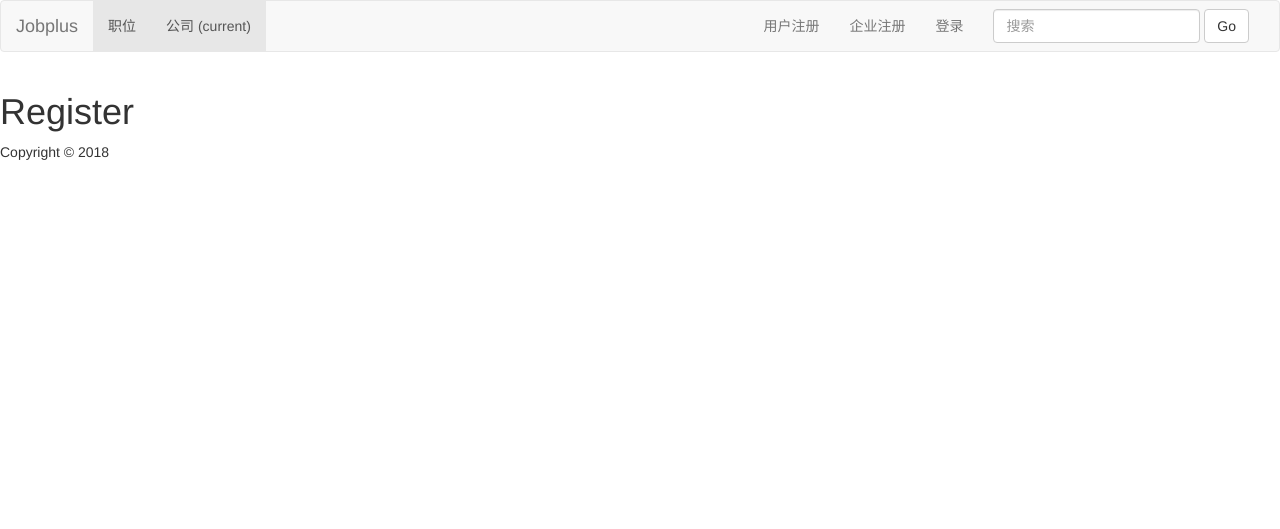
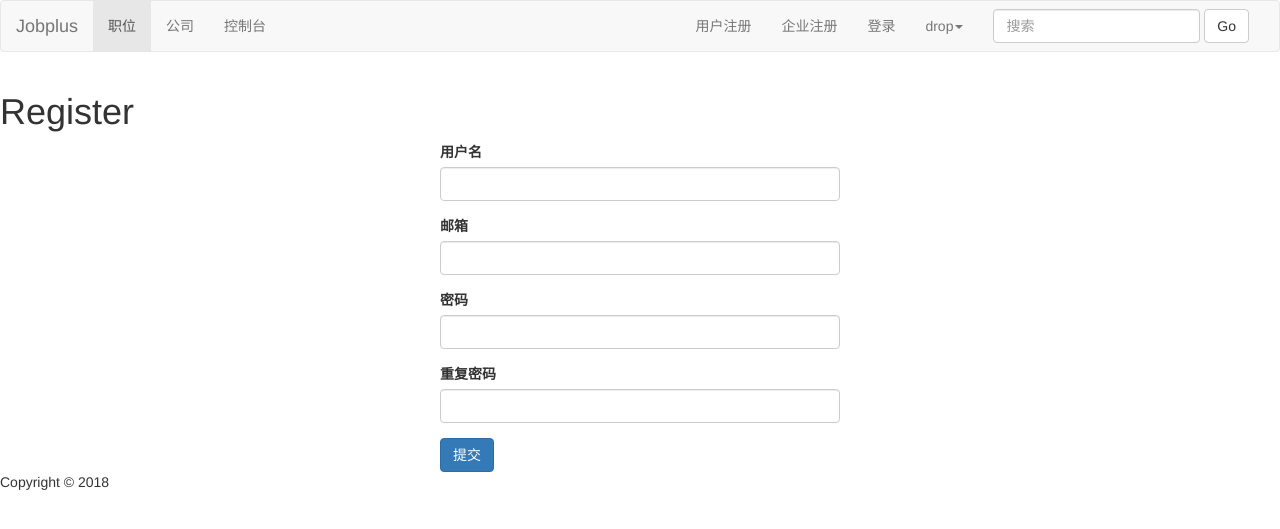
Before and after one commit to Ai-Gao/Flask-jobplus, a Flask app: template jobplus/templates/register.html in a window 1280 px wide. Shown: the top 529 px of the page. Run offline with Flask 2, Linux system fonts and the light colour scheme; the template is opened without the code that fills it: values that come from a table or form of the project are taken from there, others are empty; some libraries are stand-ins or nearby versions.

Commit message:
add macros.html

```diff
--- a/jobplus/app.py
+++ b/jobplus/app.py
@@ -1,7 +1,9 @@
 from flask import Flask, render_template
 from jobplus.config import configs
-from jobplus.models import db
+from jobplus.models import db, User
 from flask_migrate import Migrate
+from flask_login import LoginManager
+
 
 # create app 通过配置文件动态创建Flask app 工厂函数
 def create_app(config):
@@ -10,10 +12,13 @@ def create_app(config):
     app.config.from_object(configs.get(config))
 
     # SQLAlchemy 初始化方式 init_app
-    db.init_app(app)
+    #db.init_app(app)
 
     # flask_migrate 注册app
-    Migrate(app, db)
+    #Migrate(app, db)
+
+    # 扩展app注册
+    register_extensions(app)
 
     # 工厂函数调用蓝图注册函数
     register_blueprints(app)
@@ -26,3 +31,26 @@ def register_blueprints(app):
     app.register_blueprint(front)
     app.register_blueprint(admin)
     app.register_blueprint(user)
+
+# 将Flask拓展注册到app
+def register_extensions(app):
+    # 初始化 sqlalchemy
+    db.init_app(app)
+
+    # flask_migrate 注册app
+    Migrate(app, db)
+
+    # 使用LoginManager类先实例化类对象
+    login_manager = LoginManager()
+    # 配置app
+    login_manager.init_app(app)
+    # 使用 login_manager.user_loader 回调函数
+    @login_manager.user_loader
+    def user_loader(id):
+        return User.query.get(id)
+
+    # 当用户需要登入的时候 跳转到视图的名字
+    login_manager.login_view = 'front.login'
+
+    # 当用户重定向到登入页面是的消息闪现
+    login_manager.login_message = 'success'
--- a/jobplus/forms.py
+++ b/jobplus/forms.py
@@ -0,0 +1,21 @@
+#coding='utf-8'
+
+from flask_wtf import FlaskForm
+from wtforms import StringField, PasswordField, SubmitField, BooleanField, IntegerField
+from wtforms.validators import DataRequired, Length, Email, EqualTo, Regexp, URL, NumberRange
+
+# 注册表单
+class RegisterForm(FlaskForm):
+    username = StringField('用户名', validators=[DataRequired(message='用户名不能为空'), Length(3,24, message='用户名长度要在3~24个字符之间')])
+    email = StringField('邮箱', validators=[DataRequired(message='邮箱不能为空'), Email(message='请输入合法的email地址')])
+    password = PasswordField('密码', validators=[DataRequired(message='密码不能为空'), Length(6,24, message='密码长度要在6~24个字符之间')])
+    repeat_password = PasswordField('重复密码', validators=[DataRequired(message='密码不能为空'), EqualTo('password', message='密码要相等')])
+    submit = SubmitField('提交')
+
+# 登录表单
+class LoginForm(FlaskForm):
+    username = StringField('用户名', validators=[DataRequired(message='用户名不能为空'), Length(3,24, message='用户名长度要在3~24个字符之间')])
+    #email = StringField('邮箱', validators=[DataRequired(message='邮箱不能为空'), Email(message='请输入合法的邮箱')])
+    password = PasswordField('密码', validators=[DataRequired(message='密码不能为空'), Length(6,24, message='密码长度要在6~24个字符之间')])
+    remember_me = BooleanField('记住我')
+    submit = SubmitField('提交')
--- a/jobplus/models.py
+++ b/jobplus/models.py
@@ -1,6 +1,7 @@
 from flask_sqlalchemy import SQLAlchemy
 from datetime import datetime
 from werkzeug.security import generate_password_hash, check_password_hash
+from flask_login import UserMixin
 
 # 创建数据库ORM对象
 db = SQLAlchemy()
@@ -24,7 +25,7 @@ user_job = db.Table(
         )
 
 # 求职者表
-class User(Base):
+class User(Base, UserMixin):
     __tablename__ = 'user'
 
     ROLE_USER = 10
--- a/jobplus/static/main.css
+++ b/jobplus/static/main.css
@@ -2,3 +2,13 @@
     margin:0px;
     padding:0px;
 }
+
+.form{
+    width:400px;
+    margin:0 auto;
+}
+
+#foot p {
+   padding-bottom:10px;
+   margin:0 auto;
+}
--- a/jobplus/templates/base.html
+++ b/jobplus/templates/base.html
@@ -38,13 +38,12 @@
                                 <span class='sr-only'>(current)</span>
                             </a>
                         </li>
-                        <li class='active'><a href='#'>公司
-                                <span class='sr=only'>(current)</span>
+                        <li><a href='#'>公司
+                                <span class='sr-only'>(current)</span>
                             </a></li>
 
-                            {% if current_user.is_authenticated and current_user.is_admin %}
+
                             <li><a href='#'>控制台</a></li>
-                            {% endif %}
                     </ul>
 
                     <form class='navbar-form navbar-right' >
@@ -54,19 +53,16 @@
                         <button type='submit' class='btn btn-default'>Go</button>
                     </form>
                     <ul class='nav navbar-nav navbar-right'>
-                        {% if not current_user.is_authenticated %}
 
                         <li><a href='#'>用户注册</a></li>
                         <li><a href='#'>企业注册</a></li>
                         <li><a href='{{url_for('front.login')}}'>登录</a></li>
-                        {% else %}
                         <li class='dropdown'>
-                            <a href='#' class='dropdown-toggle' data-toggle='dropdown' role='button' aria-haspopup='true' aria-expanded='false'> drop<!--{{ current_user }}--><span class='caret'></span></a>
+                            <a href='#' class='dropdown-toggle' data-toggle='dropdown' role='button' aria-haspopup='true' aria-expanded='false'> drop<span class='caret'></span></a>
                             <ul class='dropdown-menu'>
                                 <li><a href='#'>我的主页</a></li>
                                 <li role='separator' class='divider'></li>
                                 <li><a href='#'>退出登录</a></li>
-                                {% endif %}
                             </ul>
                         </li>
                     </ul>
@@ -96,7 +92,7 @@
         {% endblock %}
 
         {% block footer %}
-        <div class='footer'> Copyright © 2018 </div>
+        <div class='footer' id='foot'> <p>Copyright © 2018 </p></div>
         {% endblock %}
 
         {% block tail_js %}
--- a/jobplus/templates/login.html
+++ b/jobplus/templates/login.html
@@ -1,7 +1,9 @@
 {% extends 'base.html' %}
+{% from 'macros.html' import render_form %}
 
 {% block title %}Login{% endblock %}
 
 {% block body %}
 <h1>Login</h1>
+{{ render_form(form, url_for('front.login')) }}
 {% endblock %}
--- /dev/null
+++ b/jobplus/templates/macros.html
@@ -0,0 +1,30 @@
+<!-- macro 传入两个参数: 要渲染的表单和要跳转的路由 -->
+{% macro render_form(form, url) %}
+<div class='form'>
+    <form method='POST' action='{{ url }}' >
+
+        <!-- 将csrf_token 渲染在表单开始的位置 -->
+        {{ form.csrf_token }}
+
+        <!-- 迭代表单的 field -->
+        {% for field in form %}
+        {% if field.type == 'CSRFTokenField' %}
+        {{ '' }}
+        <!-- SubmitField -->
+        {% elif field.type == 'SubmitField' %}
+        {{ form.submit(class='btn btn-primary', type='submit') }}
+        <!-- BooleanField -->
+        {% elif field.type == 'BooleanField' %}
+        <div class='checkbox'>
+            <label>{{ field }} {{ field.label.text }}</label>
+        </div>
+        {% else %}
+        <div class='form-group'>
+            {{ field.label }} {{ field(class='form-control') }}
+        </div>
+        {% endif %}
+        {% endfor %}
+
+    </form>
+</div>
+{% endmacro %}
--- a/jobplus/templates/register.html
+++ b/jobplus/templates/register.html
@@ -1,7 +1,9 @@
 {% extends 'base.html' %}
+{% from 'macros.html' import render_form %}
 
 {% block title %} Register {% endblock %}
 
 {% block body %}
 <h1>Register</h1>
+{{ render_form(form, url_for('front.register'))}}
 {% endblock %}
```
Also changed, not shown: jobplus/handlers/front.py (+11 -3 lines).
